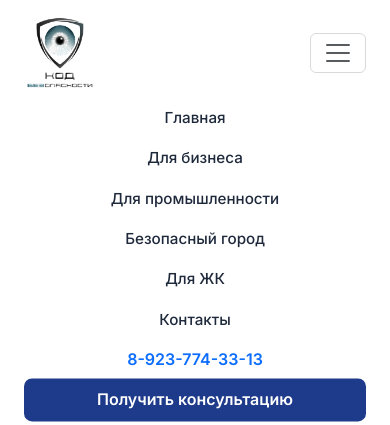
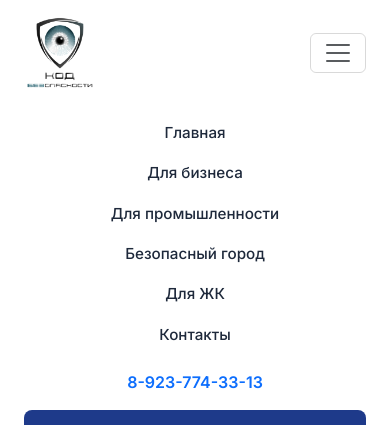
Before and after one commit to Beiseek/kod-bezopasnosti-website, a Django app: page / in a window 390 px wide, after a click that opens the changed part. Shown: the top 425 px of the page. Run offline with Django 5.2, Linux system fonts and the light colour scheme; data comes from the database, SQL or seed files in the repository.

Commit message:
Total mobile menu rework: simplified HTML and clean CSS

```diff
--- a/static/css/style.css
+++ b/static/css/style.css
@@ -364,146 +364,35 @@ body {
     color: #065F46;
 }
 
+@media (max-width: 991px) {
+    .navbar-collapse {
+        margin-top: 15px;
+    }
+
+    .navbar-nav {
+        align-items: center;
+        margin-bottom: 15px;
+    }
+
+    .right-actions {
+        flex-direction: column;
+        align-items: center;
+        gap: 15px !important;
+        width: 100%;
+    }
+
+    .right-actions .header-phone {
+        margin: 0;
+    }
+
+    .right-actions .btn-primary-custom {
+        width: 100%;
+        text-align: center;
+    }
+}
+
 /* Responsive */
 @media (max-width: 768px) {
-    /* Мобильное меню - номер и кнопка в колонку */
-    .right-actions {
-        flex-direction: column !important;
-        align-items: center !important;
-        gap: 15px !important;
-        width: 100% !important;
-        display: flex !important;
-    }
-
-    .phone-wrapper {
-        width: 100%;
-        position: relative !important;
-        height: 40px !important;
-    }
-
-    .phone-wrapper .header-phone {
-        position: absolute !important;
-        left: 50% !important;
-        top: 50% !important;
-        transform: translate(-50%, -50%) !important;
-        margin: 0 !important;
-        padding: 0 !important;
-        width: auto !important;
-        text-align: center !important;
-        display: block !important;
-        float: none !important;
-        clear: both !important;
-    }
-
-    /* Дополнительное переопределение Bootstrap */
-    .navbar-collapse .phone-wrapper .header-phone {
-        position: absolute !important;
-        left: 50% !important;
-        top: 50% !important;
-        transform: translate(-50%, -50%) !important;
-        margin: 0 !important;
-        padding: 0 !important;
-        width: auto !important;
-        text-align: center !important;
-        display: block !important;
-        float: none !important;
-        clear: both !important;
-    }
-
-    .button-wrapper {
-        width: 100%;
-        position: relative !important;
-        height: 40px !important;
-    }
-
-    .button-wrapper .btn {
-        position: absolute !important;
-        left: 50% !important;
-        top: 50% !important;
-        transform: translate(-50%, -50%) !important;
-        margin: 0 !important;
-    }
-
-    .header-phone {
-        margin: 0 !important;
-        padding: 0 !important;
-    }
-
-    .header-phone {
-        display: block !important;
-        margin: 0 auto 15px auto !important;
-        white-space: nowrap;
-        width: 100% !important;
-        text-align: center !important;
-        padding: 0 !important;
-        float: none !important;
-        clear: both !important;
-    }
-
-    .btn-primary-custom {
-        display: block !important;
-        width: 100% !important;
-        text-align: center !important;
-        margin: 0 !important;
-    }
-
-    /* Принудительно убираем flex для мобильных */
-    .navbar-collapse .right-actions {
-        display: block !important;
-    }
-
-    .navbar-collapse .right-actions .header-phone {
-        display: block !important;
-        float: none !important;
-        clear: both !important;
-        text-align: center !important;
-        width: 100% !important;
-        margin: 0 auto 15px auto !important;
-        padding: 0 !important;
-        position: relative !important;
-        left: 0 !important;
-        right: 0 !important;
-    }
-
-    .navbar-collapse .right-actions .btn-primary-custom {
-        display: block !important;
-        float: none !important;
-        clear: both !important;
-        text-align: center !important;
-        width: 100% !important;
-        margin: 0 auto !important;
-    }
-
-    /* СУПЕР ПРИНУДИТЕЛЬНОЕ ЦЕНТРИРОВАНИЕ НОМЕРА */
-    .navbar-collapse .header-phone,
-    .navbar-collapse a[href^="tel:"] {
-        text-align: center !important;
-        margin: 0 auto 15px auto !important;
-        display: block !important;
-        width: 100% !important;
-        float: none !important;
-        clear: both !important;
-        position: relative !important;
-        left: 50% !important;
-        transform: translateX(-50%) !important;
-    }
-
-    /* АГРЕССИВНОЕ ПЕРЕОПРЕДЕЛЕНИЕ BOOTSTRAP */
-    .navbar-collapse .right-actions .phone-wrapper .header-phone {
-        position: absolute !important;
-        left: 50% !important;
-        top: 50% !important;
-        transform: translate(-50%, -50%) !important;
-        margin: 0 !important;
-        padding: 0 !important;
-        width: auto !important;
-        text-align: center !important;
-        display: block !important;
-        float: none !important;
-        clear: both !important;
-        z-index: 999 !important;
-    }
-
     .hero-section h1 {
         font-size: 2.5rem;
     }
--- a/templates/main/base.html
+++ b/templates/main/base.html
@@ -25,7 +25,7 @@
     <!-- Google Fonts -->
     <link href="https://fonts.googleapis.com/css2?family=Inter:wght@400;500;600;700;800&display=swap" rel="stylesheet">
     <!-- Custom CSS -->
-    <link rel="stylesheet" href="{% static 'css/style.css' %}?v=3.6">
+    <link rel="stylesheet" href="{% static 'css/style.css' %}?v=4.0">
 
     {% block extra_css %}{% endblock %}
 </head>
@@ -61,14 +61,10 @@
                     </li>
                 </ul>
                 <div class="right-actions d-flex align-items-center gap-3 ms-lg-3 flex-nowrap">
-                    <div class="phone-wrapper">
-                        <a href="tel:+79237743313" class="header-phone text-decoration-none">8-923-774-33-13</a>
-                    </div>
-                    <div class="button-wrapper">
-                        <a href="{% url 'home' %}#consultation-form" class="btn btn-primary-custom">
-                            Получить консультацию
-                        </a>
-                    </div>
+                    <a href="tel:+79237743313" class="header-phone text-decoration-none">8-923-774-33-13</a>
+                    <a href="{% url 'home' %}#consultation-form" class="btn btn-primary-custom">
+                        Получить консультацию
+                    </a>
                 </div>
             </div>
         </div>
```
Also changed, not shown: 1 other file.
